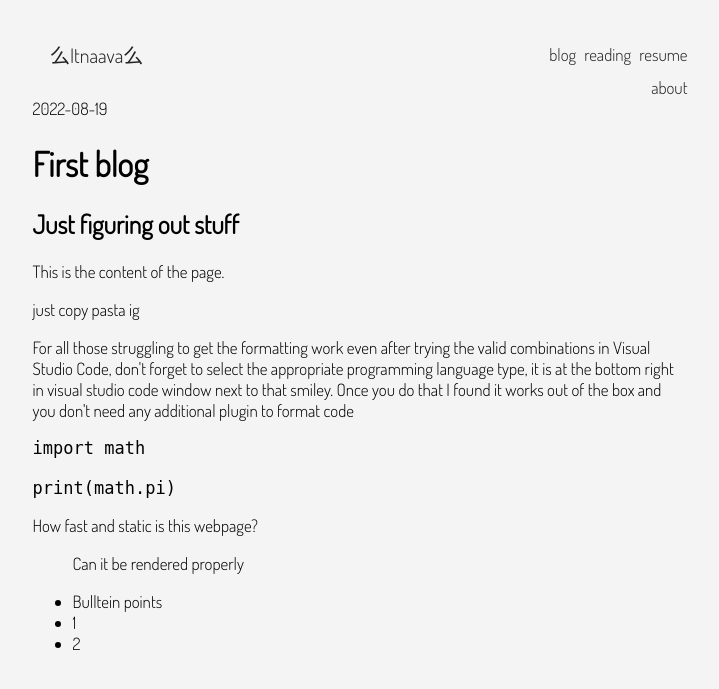
After one commit to Surya-29/site, a Flask app: page /blog/test in a window 1280 px wide. The commit adds this page. Shown: the top 689 px of the page, without its empty margins (280-999 px from the left). Run offline with Flask 2, Linux system fonts and the light colour scheme.

Commit message:
modified:   main.py 	modified:   pages/.obsidian/workspace 	modified:   pages/blog/test.md 	modified:   templates/blog.html 	new file:   templates/new.html

````diff
--- a/main.py
+++ b/main.py
@@ -1,23 +1,46 @@
-from flask import Flask,render_template
-# import markdown2
+from flask import Flask, render_template
+import markdown2
 import os
-
 
 app = Flask(__name__)
 
 @app.route("/")
 def home_page():
-    return render_template('index.html',the_title='么 Itnaava 么')
+    return render_template('index.html', the_title='么 Itnaava 么')
 
 @app.route("/blog")
 def blog_page():
-    l=list_dir('C://Users//surya//Desktop//Void//Antlia//么 Itnaava 么//pages//blog')
-    return render_template('blog.html',file_list=l)
+    dir_lis = list_dir('pages/blog')
+    d={}
+    for i in dir_lis:
+        temp, article_info = md_to_html("pages/blog/"+i)
+        article_info['url']="/"+article_info['slug']
+        if (i[:-3]==article_info['slug']):
+            d[article_info['title']]=[article_info['date']]+[article_info['url']]
+    return render_template('blog.html', file_dict=d)
+
+@app.route("/blog/<url>")
+def md_test(url):
+    with open('templates/new.html', 'w') as f:
+        body, article_info = md_to_html("pages/blog/"+url+'.md')
+        body = "{% extends 'base.html' %} {% block body %}\n"+'<section class=post-date>' + \
+            article_info['date']+'</section>\n'+'<h1>'+article_info['title']+'</h1>\n' + \
+            '<h2 class="subtitle">' + \
+            article_info['subtitle']+'</h2>\n'+body+"\n{% endblock %}"
+        f.writelines(body)
+    return render_template('new.html')
 
 def list_dir(path):
-    dir_list=os.listdir(path)
+    dir_list = os.listdir(path)
     return dir_list
 
-# def md_to_html():
+def md_to_html(file_path):
+    with open(file_path) as f:
+        content = f.read()
+    html_cont = markdown2.markdown(
+        content, extras=['metadata', 'fenced-code-blocks', 'pyshell'])
+    meta_data = html_cont.metadata
+    return html_cont, meta_data
 
-app.run(debug=True)
+if __name__ == '__main__':
+    app.run(debug=True)
--- a/pages/blog/test.md
+++ b/pages/blog/test.md
@@ -4,21 +4,30 @@ template:
 
 slug: test
 
-title:
+title: First blog
 
-subtitle:
+subtitle: Just figuring out stuff
 
 date: 2022-08-19
 
 ---
 
-# Hello World
+This is the content of the page.
 
-#### Sample Heading
+just copy pasta ig
+
+For all those struggling to get the formatting work even after trying the valid combinations in Visual Studio Code, don't forget to select the appropriate programming language type, it is at the bottom right in visual studio code window next to that smiley. Once you do that I found it works out of the box and you don't need any additional plugin to format code
 
 ```python
 import math
 
 print(math.pi)
+```
 
-```
+How fast and static is this webpage?
+
+>Can it be rendered properly
+
+- Bulltein points
+- 1
+- 2
--- /dev/null
+++ b/templates/new.html
@@ -0,0 +1,28 @@
+{% extends 'base.html' %} {% block body %}
+<section class=post-date>2022-08-19</section>
+<h1>First blog</h1>
+<h2 class="subtitle">Just figuring out stuff</h2>
+<p>This is the content of the page.</p>
+
+<p>just copy pasta ig</p>
+
+<p>For all those struggling to get the formatting work even after trying the valid combinations in Visual Studio Code, don't forget to select the appropriate programming language type, it is at the bottom right in visual studio code window next to that smiley. Once you do that I found it works out of the box and you don't need any additional plugin to format code</p>
+
+<div class="codehilite"><pre><span></span><code><span class="kn">import</span> <span class="nn">math</span>
+
+<span class="nb">print</span><span class="p">(</span><span class="n">math</span><span class="o">.</span><span class="n">pi</span><span class="p">)</span>
+</code></pre></div>
+
+<p>How fast and static is this webpage?</p>
+
+<blockquote>
+  <p>Can it be rendered properly</p>
+</blockquote>
+
+<ul>
+<li>Bulltein points</li>
+<li>1</li>
+<li>2</li>
+</ul>
+
+{% endblock %}
````
Also changed, not shown: templates/blog.html (+7 -3 lines), 1 other file.
